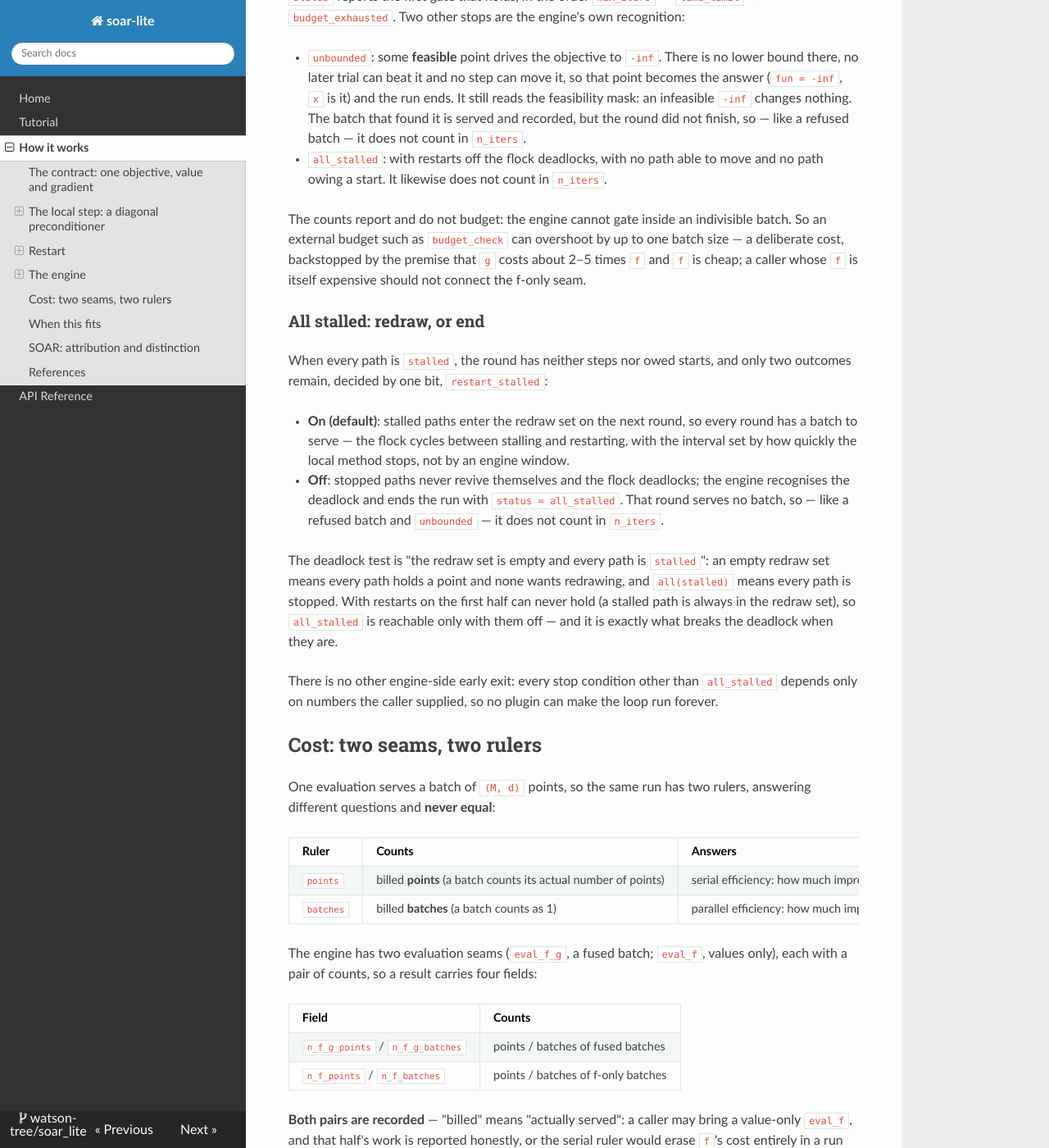
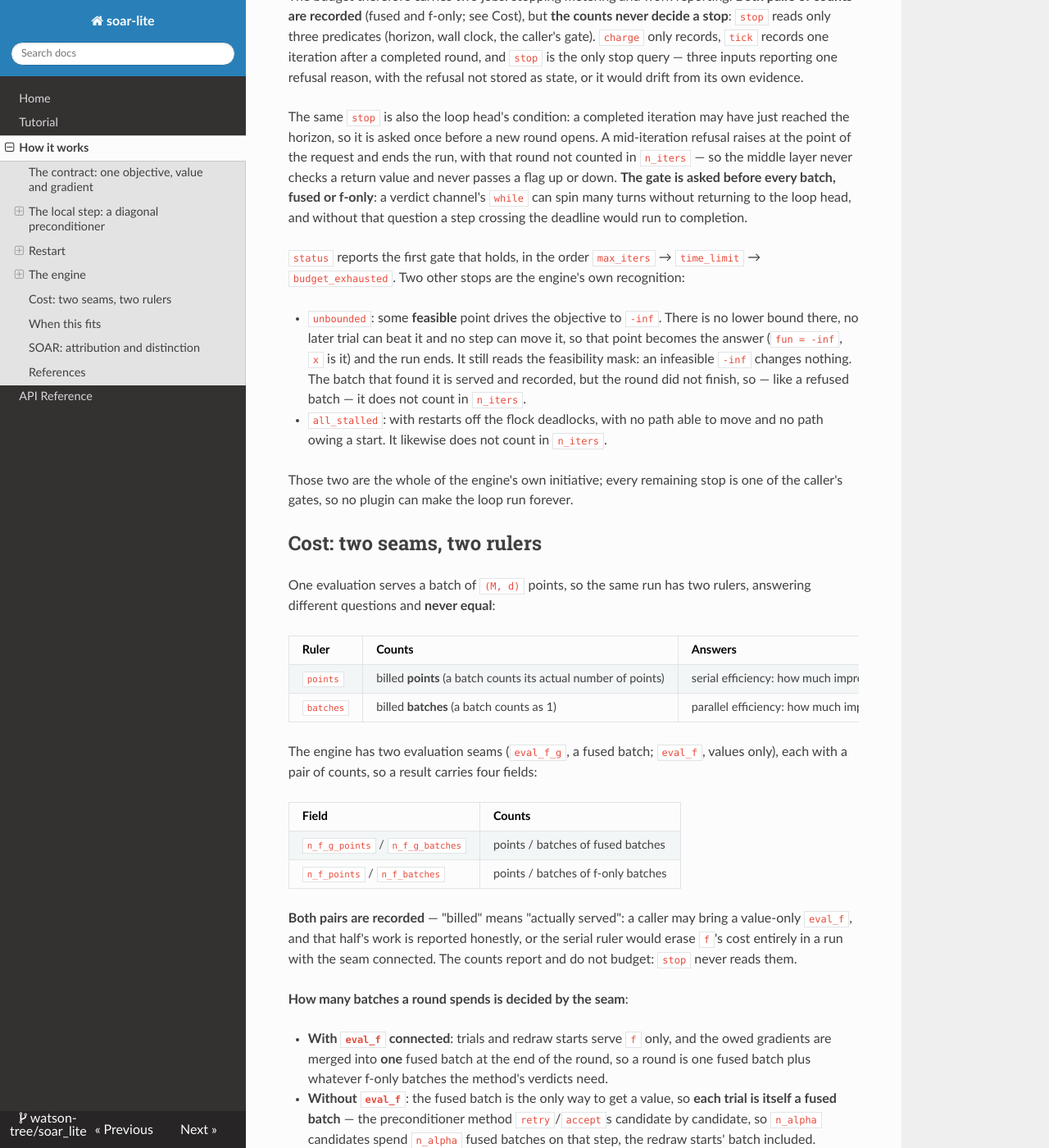
Before and after one commit to watson-tree/soar_lite, an MkDocs documentation site: the page built from docs/explanation/how-it-works.md, in a window 1280 px wide and 1400 px high, scrolled down 9090 px. Shown: the whole window at 82% size. Built offline with MkDocs 1.6.1, drawn with Linux system fonts in a browser that asks for light colours; nearby versions of some CDN libraries; some of the changed text lies outside the part shown.

Commit message:
docs: group the two stalled subsections and drop the f-seam aside
`stalled` means the path did not step this round; whether a stalled path is
redrawn is `restart_stalled`'s decision one layer up, so the definition no
longer claims a stall means no redraw. The verdict channel's two exits are
listed in parallel instead of one hiding in a parenthetical.

Move `All stalled: redraw, or end` up to sit next to the `stalled` definition,
so both stall subsections are adjacent, and let it hand off to the stop gates.
Drop the deadlock-test paragraph, the "not by an engine window" aside, and the
counts/budget paragraph, whose claim that an expensive `f` should not connect
the f-only seam was wrong: connecting the seam saves the gradient on trials.

`unbounded` moves wholly into the stop gates, so no section forward-references
it.

```diff
--- a/docs/explanation/how-it-works.md
+++ b/docs/explanation/how-it-works.md
@@ -386,18 +386,32 @@ halves**: if either `f` or `g` is non-finite, nothing is committed and the path
 
 ### stalled is the only path state
 
-A path that neither gets redrawn nor commits a step in a round is `stalled`. It
-has only two writers: the method's own `give_up` (or "accepted but no finite
-sample"), and the commit gate refusing a non-finite start or winner. A refused
-start **does not** become `points[i]` — `points[i]` always means "where this path
-stands" — so an unusable start stays `stalled` and is redrawn next round instead
-of being clipped or forced into a degenerate point.
+`stalled` means the path took no step this round; redrawing a stalled path is
+`restart_stalled`'s separate decision, one layer up. The flag has two writers:
+the verdict channel, in either of its two exits — `give_up`, or `accept` with no
+finite sample ever served — and the commit gate refusing a non-finite start or
+winner. A refused start **does not** become `points[i]` — `points[i]` always
+means "where this path stands" — so an unusable start stays `stalled` and is
+redrawn next round instead of being clipped or forced into a degenerate point.
 
 `stalled` and "has no point" are two different things, and only the latter is
 outside `restart_stalled`'s control: the placeholder's empty `x` is the machine's
 initial state (iteration 0 uses it to make every path go through one redraw), so
 it is always redrawn; holding a point whose values are non-finite is a stall, and
 `restart_stalled` decides whether to redraw it.
+
+### All stalled: redraw, or end
+
+When every path is `stalled`, the round has neither steps nor owed starts, and
+only two outcomes remain, decided by one bit, `restart_stalled`:
+
+- **On (default)**: stalled paths enter the redraw set on the next round, so every
+  round has a batch to serve — the flock cycles between stalling and restarting,
+  with the interval set by how quickly the local method stops.
+- **Off**: stopped paths never revive themselves and the flock deadlocks; the
+  engine recognizes the deadlock and ends the run with `status = all_stalled`.
+  That round serves no batch, so — like a refused batch — it does not count in
+  `n_iters`.
 
 ### The stop gates
 
@@ -440,36 +454,8 @@ recognition:
 - `all_stalled`: with restarts off the flock deadlocks, with no path able to move
   and no path owing a start. It likewise does not count in `n_iters`.
 
-The counts report and do not budget: the engine cannot gate inside an indivisible
-batch. So an external budget such as `budget_check` can overshoot by up to one
-batch size — a deliberate cost, backstopped by the premise that `g` costs about
-2–5 times `f` and `f` is cheap; a caller whose `f` is itself expensive should not
-connect the f-only seam.
-
-### All stalled: redraw, or end
-
-When every path is `stalled`, the round has neither steps nor owed starts, and
-only two outcomes remain, decided by one bit, `restart_stalled`:
-
-- **On (default)**: stalled paths enter the redraw set on the next round, so every
-  round has a batch to serve — the flock cycles between stalling and restarting,
-  with the interval set by how quickly the local method stops, not by an engine
-  window.
-- **Off**: stopped paths never revive themselves and the flock deadlocks; the
-  engine recognises the deadlock and ends the run with `status = all_stalled`.
-  That round serves no batch, so — like a refused batch and `unbounded` — it does
-  not count in `n_iters`.
-
-The deadlock test is "the redraw set is empty and every path is `stalled`": an
-empty redraw set means every path holds a point and none wants redrawing, and
-`all(stalled)` means every path is stopped. With restarts on the first half can
-never hold (a stalled path is always in the redraw set), so `all_stalled` is
-reachable only with them off — and it is exactly what breaks the deadlock when
-they are.
-
-There is no other engine-side early exit: every stop condition other than
-`all_stalled` depends only on numbers the caller supplied, so no plugin can make
-the loop run forever.
+Those two are the whole of the engine's own initiative; every remaining stop is
+one of the caller's gates, so no plugin can make the loop run forever.
 
 ## Cost: two seams, two rulers
 
```
